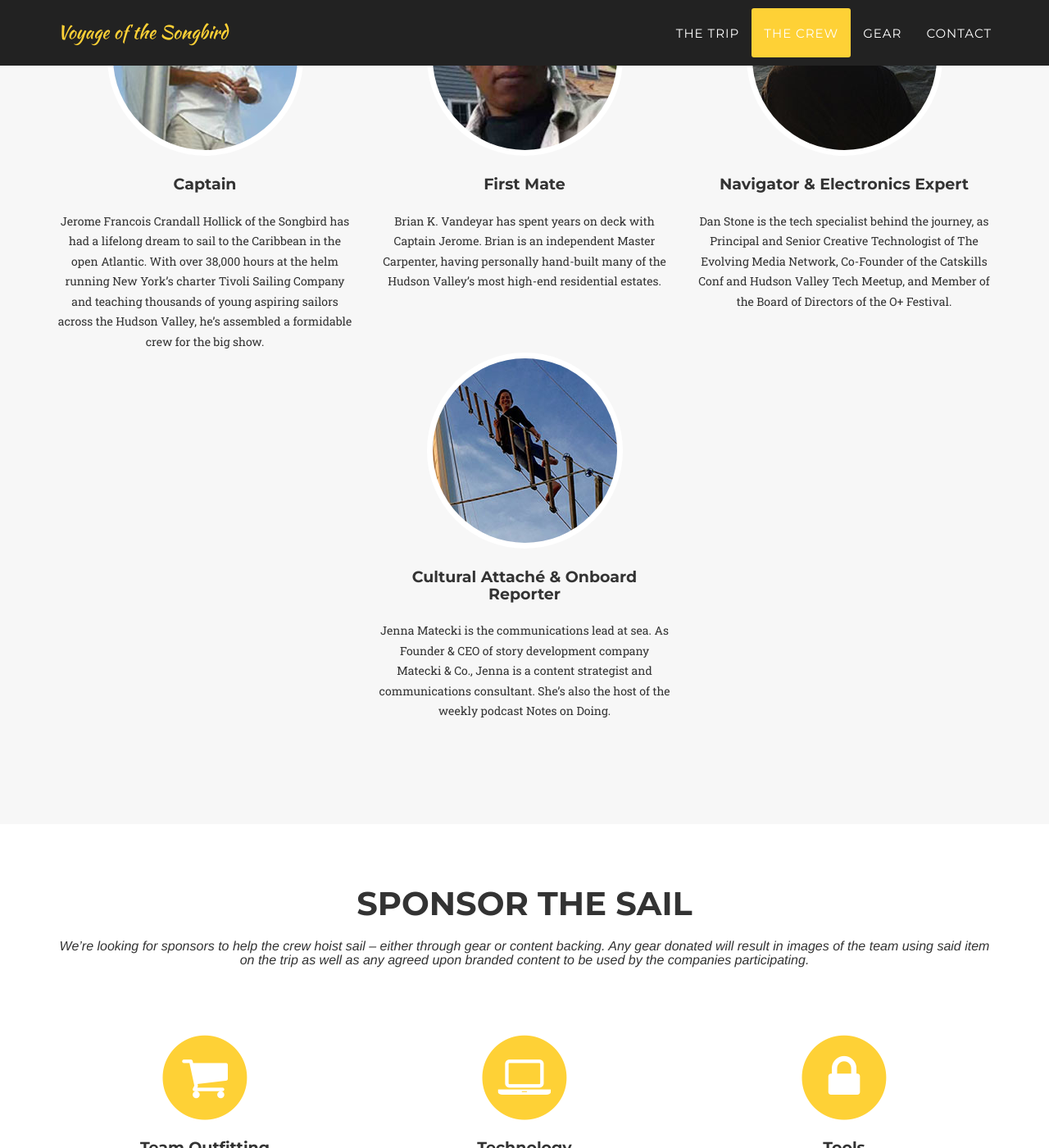
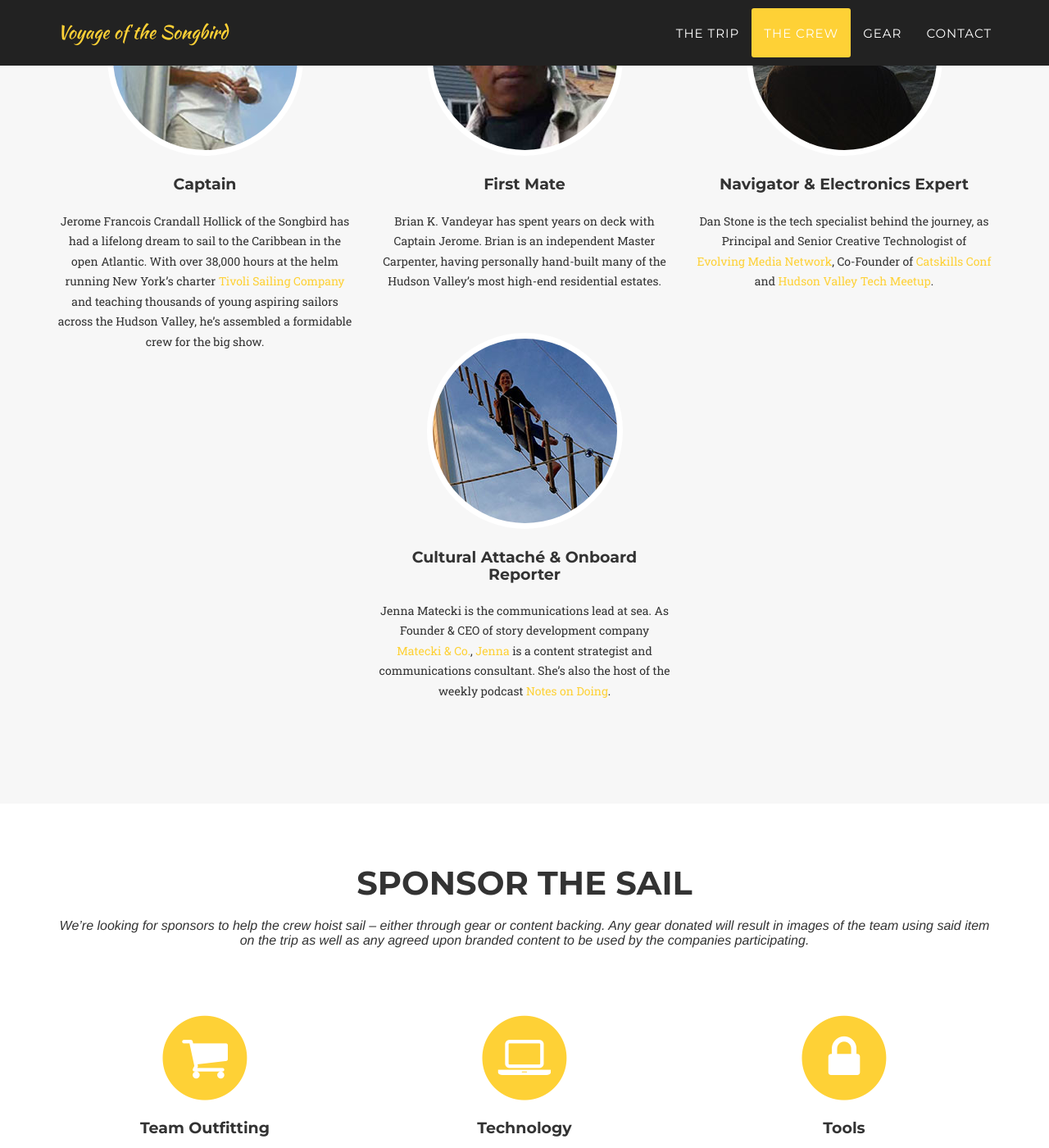
Before and after one commit to dafstone/songbird, a Jekyll site: the page built from index.html, in a window 1280 px wide and 1400 px high, scrolled down 1353 px. Shown: the whole window at 82% size. Built offline with Jekyll 4.4.1, drawn with Linux system fonts in a browser that asks for light colours; some web fonts are replaced; part of the change alters nothing that is shown.

Commit message:
add links to bio section

```diff
--- a/_config.yml
+++ b/_config.yml
@@ -12,7 +12,7 @@ people:
 - name: Jerome Francois Crandall Hollick
   pic: 1
   position: Captain
-  bio: of the Songbird has had a lifelong dream to sail to the Caribbean in the open Atlantic. With over 38,000 hours at the helm running New York’s charter Tivoli Sailing Company and teaching thousands of young aspiring sailors across the Hudson Valley, he’s assembled a formidable crew for the big show.
+  bio: of the Songbird has had a lifelong dream to sail to the Caribbean in the open Atlantic. With over 38,000 hours at the helm running New York’s charter <a href="http://www.tivolisailing.com">Tivoli Sailing Company</a> and teaching thousands of young aspiring sailors across the Hudson Valley, he’s assembled a formidable crew for the big show.
   social:
     - title: twitter
       url: #
@@ -36,7 +36,7 @@ people:
 - name: Dan Stone
   pic: 3
   position: Navigator & Electronics Expert
-  bio: is the tech specialist behind the journey, as Principal and Senior Creative Technologist of The Evolving Media Network, Co-Founder of the Catskills Conf and Hudson Valley Tech Meetup, and Member of the Board of Directors of the O+ Festival.
+  bio: is the tech specialist behind the journey, as Principal and Senior Creative Technologist of <a href="http://www.evolvingmedia.net">Evolving Media Network</a>, Co-Founder of <a href="http://www.catskillsconf.com">Catskills Conf</a> and <a href="http://meetup.com/hvtech">Hudson Valley Tech Meetup</a>.
   social:
     - title: twitter
       url: http://www.twitter.com/dafstone
@@ -48,7 +48,7 @@ people:
 - name: Jenna Matecki
   pic: 4
   position: Cultural Attaché & Onboard Reporter
-  bio: is the communications lead at sea. As Founder & CEO of story development company Matecki & Co., Jenna is a content strategist and communications consultant. She’s also the host of the weekly podcast Notes on Doing.
+  bio: is the communications lead at sea. As Founder & CEO of story development company <a href="http://matekico.com">Matecki & Co.</a>, <a href="http://jennamatecki.com">Jenna</a> is a content strategist and communications consultant. She’s also the host of the weekly podcast <a href="http://notesondoing.com">Notes on Doing</a>.
   social:
     - title: twitter
       url: http://www.twitter.com/dafstone
```
